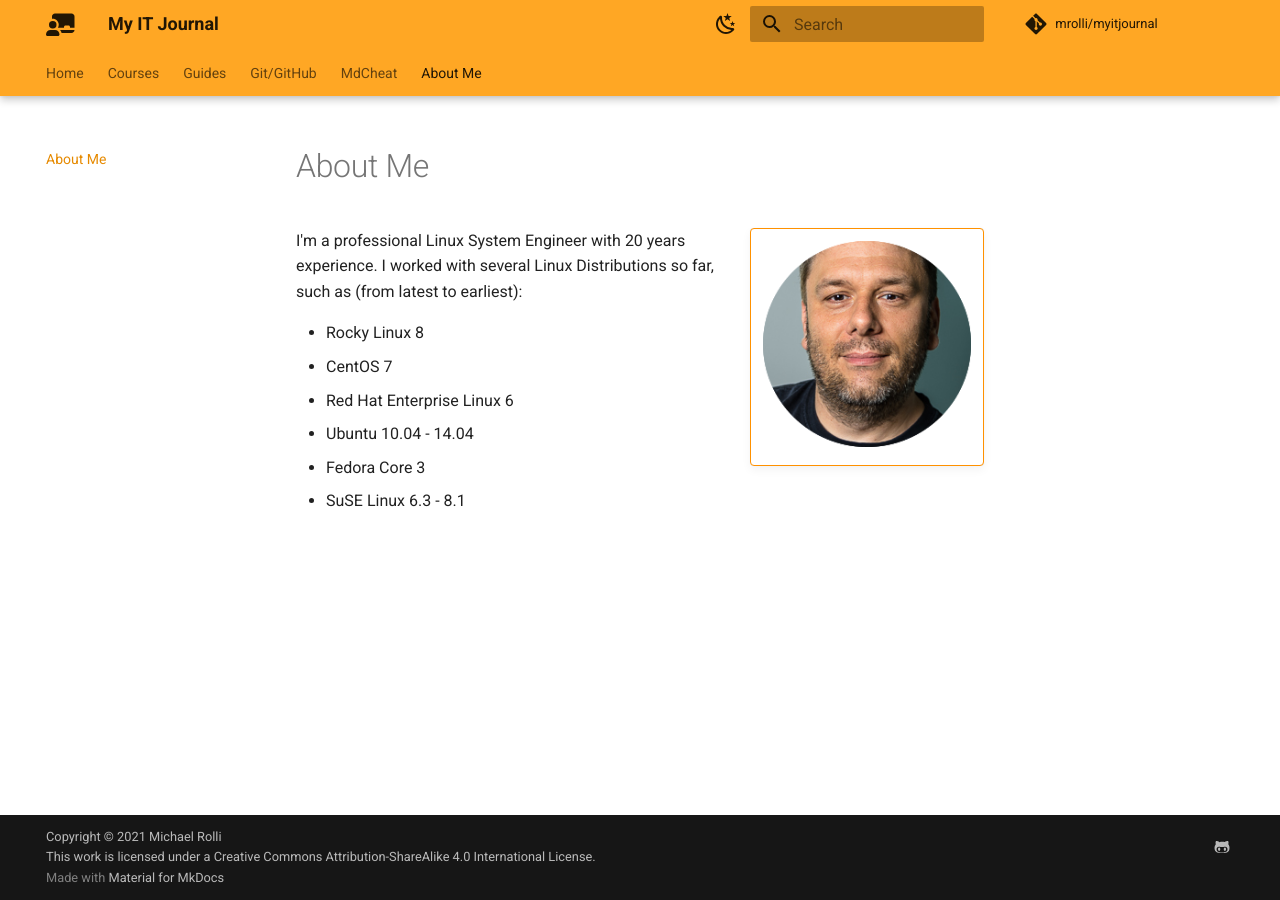
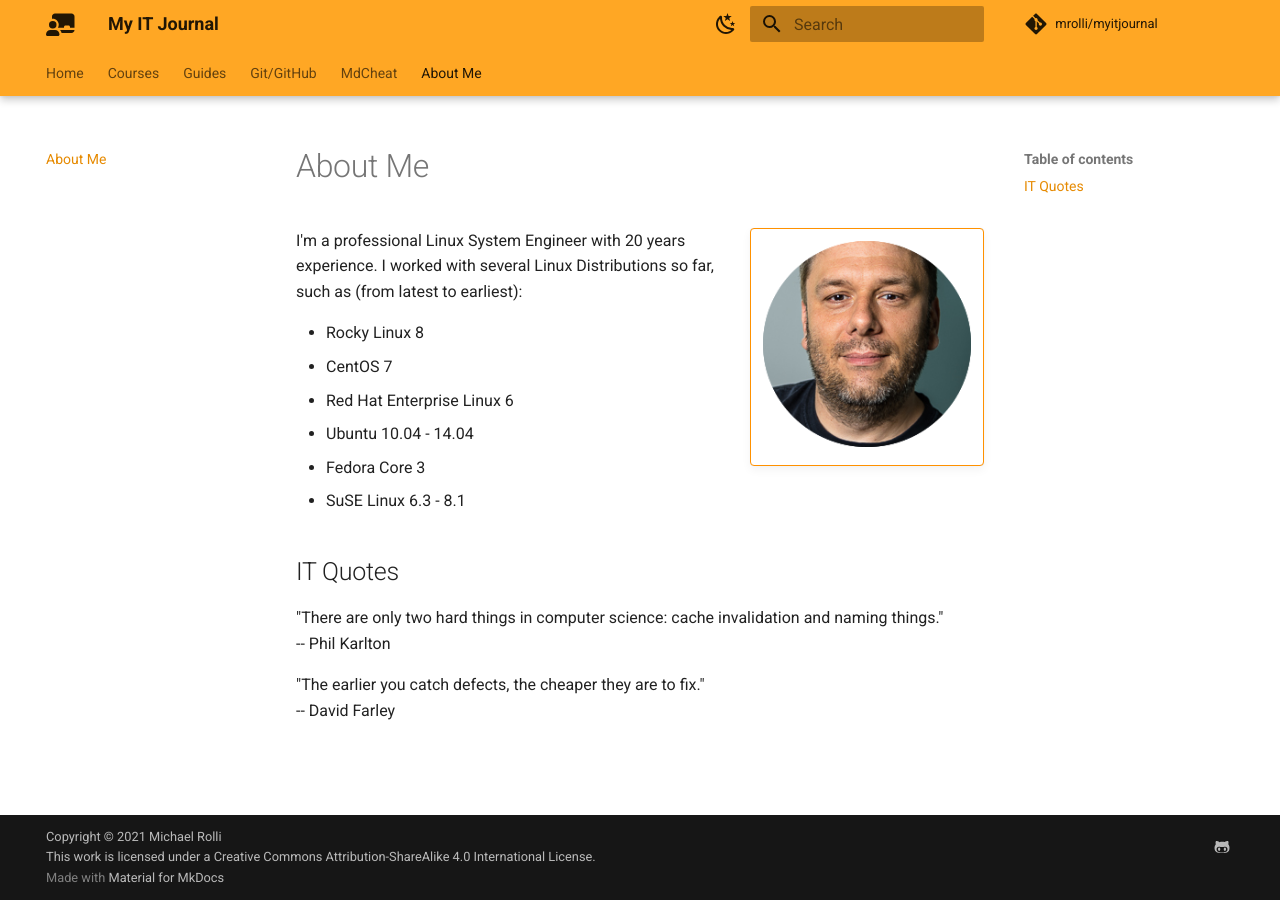
Before and after one commit to mrolli/myitjournal, an MkDocs documentation site: the page built from docs/about.md, in a window 1280 px wide. Built offline with MkDocs 1.6.1 and Material for MkDocs 9.7.7, drawn with Linux system fonts in a browser that asks for light colours; comment, search, counter and statistics services are not loaded.

Commit message:
Move quotes to about page and add a now one

```diff
--- a/docs/about.md
+++ b/docs/about.md
@@ -12,3 +12,12 @@ several Linux Distributions so far, such as (from latest to earliest):
 - Ubuntu 10.04 - 14.04
 - Fedora Core 3
 - SuSE Linux 6.3 - 8.1
+
+## IT Quotes
+
+"There are only two hard things in computer science: cache invalidation and
+naming things."
+-- Phil Karlton
+
+"The earlier you catch defects, the cheaper they are to fix."
+-- David Farley
```
Also changed, not shown: docs/quotes.md (deleted, +0 -3 lines).
